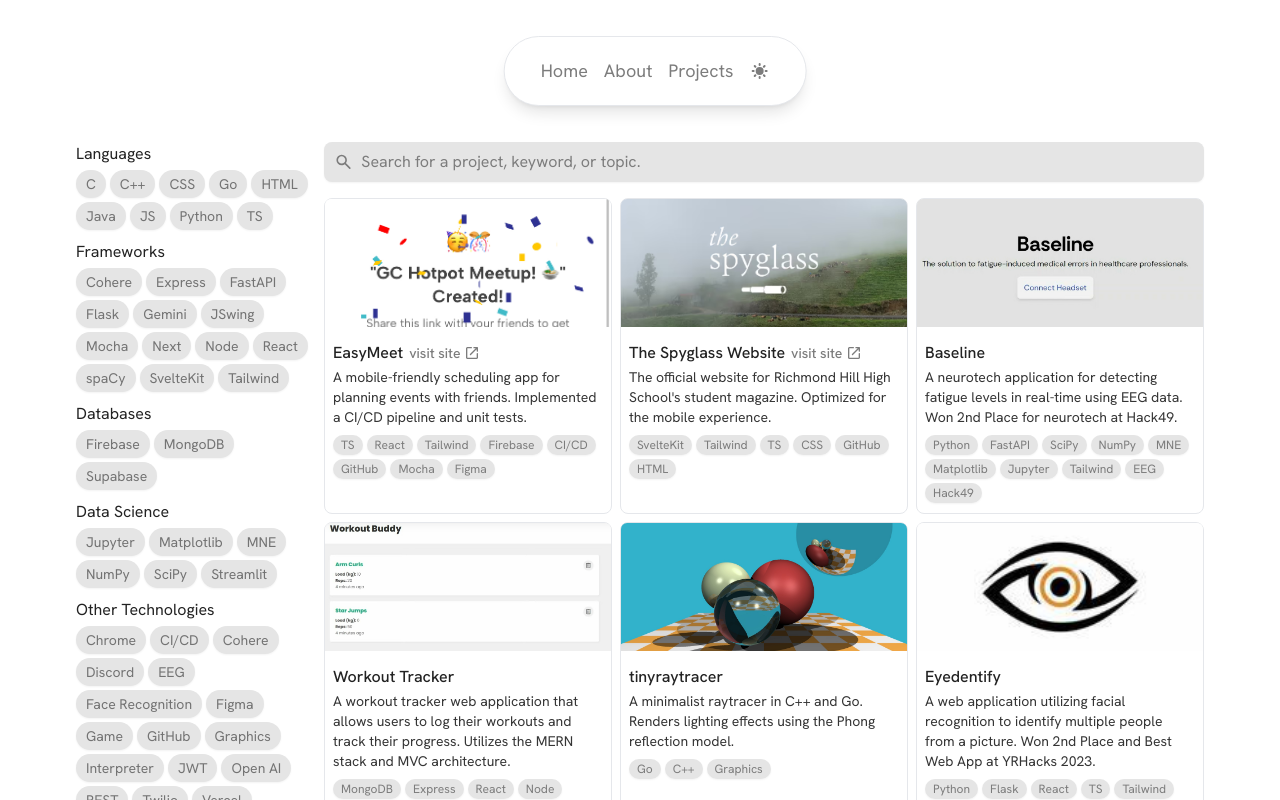
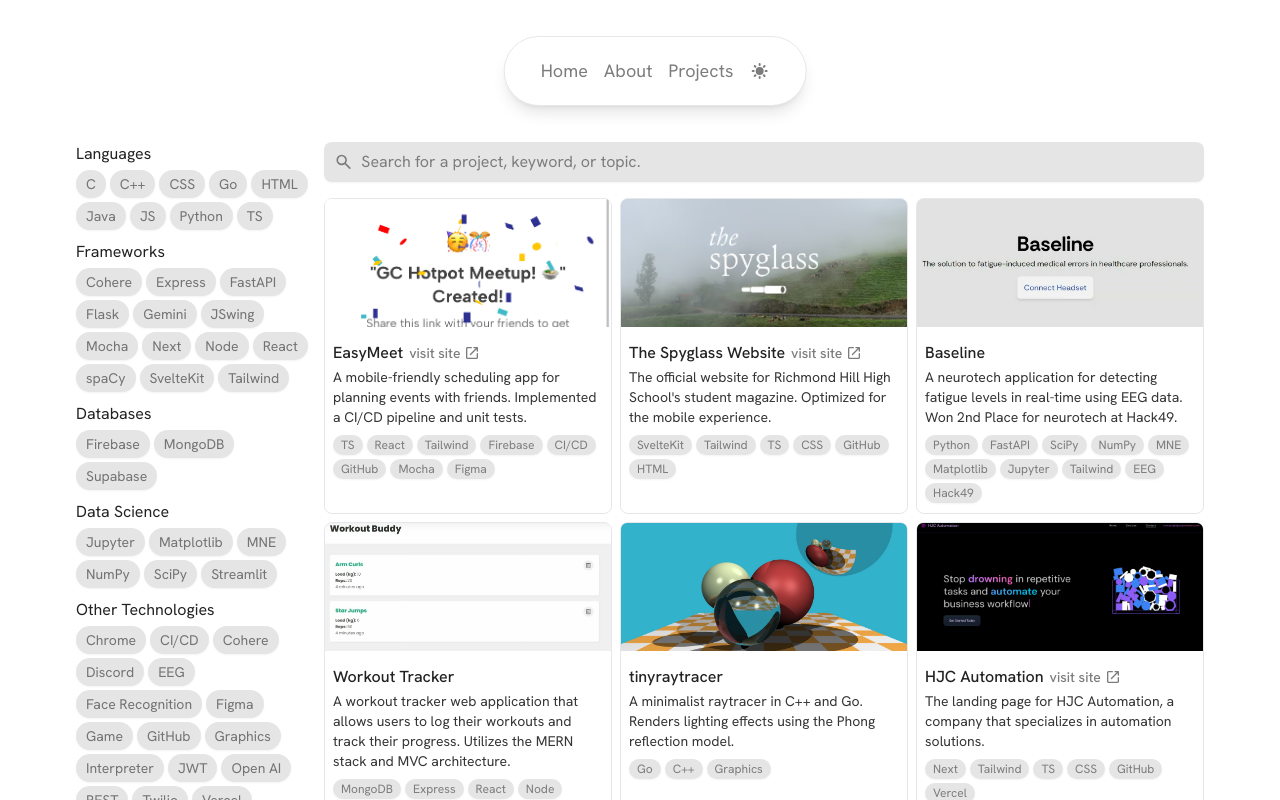
Before and after one commit to andrewchu16/andrewchu.ca, a Next.js app: page /projects in a window 1280 px wide. Shown: the top 800 px of the page. Built offline with nearby package versions, Linux system fonts and the light colour scheme.

Commit message:
Add HJC Automation project

```diff
--- a/src/data/projects.ts
+++ b/src/data/projects.ts
@@ -18,6 +18,7 @@ import invitationImage from "@/assets/projects/invitation.png";
 import camelaiCloneImage from "@/assets/projects/camelai-clone.png";
 import screentimeWrappedImage from "@/assets/projects/screentime-wrapped.png";
 import replateImage from "@/assets/projects/replate.png";
+import hjcAutomationImage from "@/assets/projects/hjc-automation.png";
 
 import Project from "@/models/project.model";
 import { tag } from "./tags";
@@ -113,6 +114,24 @@ const projects: Project[] = [
       tag.language.Go,
       tag.language["C++"],
       tag.other["Computer Graphics"],
+    ],
+  },
+  {
+    name: "HJC Automation",
+    description:
+      "The landing page for HJC Automation, a company that specializes in automation solutions.",
+    image: hjcAutomationImage,
+    imageAlt: "HJC Automation landing page",
+    projectUrl: "https://github.com/andrewchu16/hjc-automation-website",
+    siteUrl: "https://hjcautomation.com",
+    createdDate: new Date("2025-06-26"),
+    tags: [
+      tag.framework["Next.js"],
+      tag.framework.TailwindCSS,
+      tag.language.TypeScript,
+      tag.language.CSS,
+      tag.other.GitHub,
+      tag.other.Vercel,
     ],
   },
   {
@@ -232,7 +251,8 @@ const projects: Project[] = [
   },
   {
     name: "Replate",
-    description: "An AI-powered food sustainability and delivery app. Features dual-agent RAG pipeline. Won Eco-Mobility award at GenAI Genesis.",
+    description:
+      "An AI-powered food sustainability and delivery app. Features dual-agent RAG pipeline. Won Eco-Mobility award at GenAI Genesis.",
     image: replateImage,
     imageAlt: "Replate landing page",
     projectUrl: "https://github.com/andrewchu16/replate",
@@ -248,7 +268,7 @@ const projects: Project[] = [
       tag.language.TypeScript,
       tag.hackathon["GenAI Genesis"],
       tag.other.Twilio,
-    ]
+    ],
   },
   {
     name: "camelAI Clone",
```
Also changed, not shown: src/assets/projects/hjc-automation.png (added).
